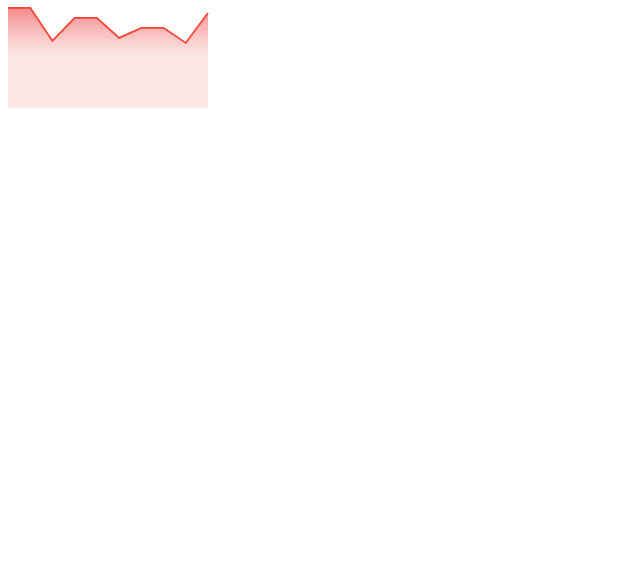
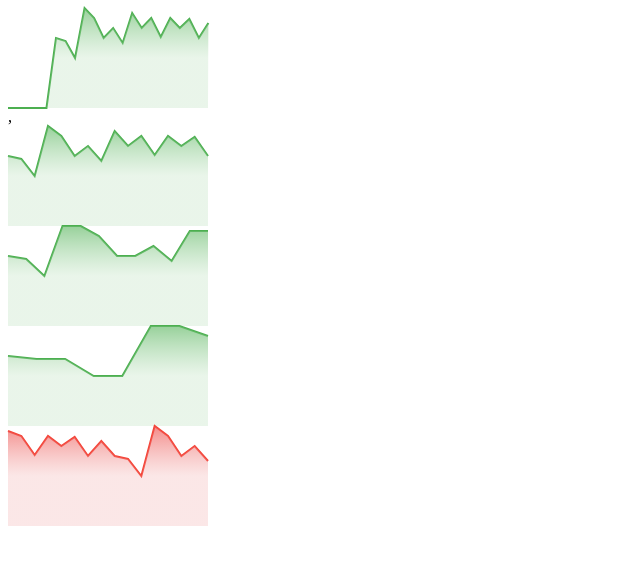
Before and after one commit to curtisupshall/stonks, a React app: page / in a window 1280 px wide. Shown: the top 564 px of the page, without its empty margins (0-640 px from the left). Built offline with nearby package versions, Linux system fonts and the light colour scheme.

Commit message:
Rename to

```diff
--- a/index.html
+++ b/index.html
@@ -1,6 +1,6 @@
 <html>
     <head>
-        <title>Tinyplot</title>
+        <title>Stonks</title>
     </head>
     <body>
         <script src="./node_modules/react/umd/react.development.js"></script>
--- a/package.json
+++ b/package.json
@@ -1,5 +1,5 @@
 {
-  "name": "tinyplot",
+  "name": "stonks",
   "version": "0.0.1",
   "description": "Plot data in a tiny form factor",
   "main": "index.js",
--- a/src/Tinyplot.tsx
+++ b/src/Stonk.tsx
@@ -8,7 +8,7 @@ const normalizeData = (data: number[], granularity: number): number[] => {
         const scale:number  = granularity / data.length
         let normalizedData:number [] = []
         for (let i = 0; i < granularity; i ++) {
-            normalizedData.push(data[Math.floor(i * scale)])
+            normalizedData.push(data[Math.ceil(i * scale)])
         }
         console.log('data out: ', normalizedData)
         return normalizedData
@@ -23,18 +23,22 @@ interface IProps {
     height?: number
 }
 
-export default class Tinyplot extends React.Component<IProps> {
+const DEFAULT_GRANULARITY = 20
+const DEFAULT_HEIGHT = 100
+const DEFAULT_WIDTH = 200
+
+export default class Stonk extends React.Component<IProps> {
     render() {
-        const granularity: number = this.props.granularity || 20
+        const granularity: number = this.props.granularity || DEFAULT_GRANULARITY
+        const isPositive: boolean = this.props.isPositive === false ? false : this.props.data[0] <= this.props.data[this.props.data.length - 1]
         const data: number[] = normalizeData(this.props.data, granularity)
-        const isPositive: boolean = this.props.isPositive === false ? false : data[0] <= data[data.length - 1]
-        const width: number = this.props.width || 200
-        const height: number = this.props.height || 100
+        const width: number = this.props.width || DEFAULT_WIDTH
+        const height: number = this.props.height || DEFAULT_HEIGHT
         const unitWidth: number = width / (granularity - 1)
         console.log('unit width: ', unitWidth)
         const scale: number = 1 / Math.max(...data)
 
-        let x: number = width - unitWidth * (data.length - 1)
+        let x: number = Math.ceil(width - unitWidth * (data.length - 1))
         console.log('initial x:', x)
         let plotString: string = x === 0 ? 'M' : `M0,100 ${x - unitWidth},100`
 
@@ -48,7 +52,7 @@ export default class Tinyplot extends React.Component<IProps> {
         // console.log('dataString: ', dataString)
 
         return (
-            <div className='tinyplot'>
+            <div className='stonk'>
                 <svg
                     preserveAspectRatio='none'
                     width={200}
--- a/src/index.tsx
+++ b/src/index.tsx
@@ -1,12 +1,30 @@
 import * as React from 'react';
 import * as ReactDOM from 'react-dom';
 
-import TinyPlot from './Tinyplot'
+import Stonk from './Stonk'
 
 ReactDOM.render (
-    <TinyPlot
-        data={[100, 67, 90, 70, 80, 65, 95, 80, 90, 72, 90, 80, 89, 70, 86]}
-        granularity={10}
-        />,
+    <div>
+        <Stonk
+            data={[70, 67,50, 100, 90, 70, 80, 65, 95, 80, 90, 72, 90, 80, 89, 70, 86]}
+            granularity={22}
+            />,
+        <Stonk
+            data={[70, 67,50, 100, 90, 70, 80, 65, 95, 80, 90, 72, 90, 80, 89, 70, 86]}
+            granularity={16}
+            />
+        <Stonk
+            data={[70, 67,50, 100, 90, 70, 80, 65, 95, 80, 90, 72, 90, 80, 89, 70, 86]}
+            granularity={12}
+            />
+        <Stonk
+            data={[70, 67,50, 100, 90, 70, 80, 65, 95, 80, 90, 72, 90, 80, 89, 70, 86]}
+            granularity={8}
+        />
+        <Stonk
+            data={[95, 90, 72, 90, 80, 89, 70, 86, 70, 67,50, 100, 90, 70, 80, 65, 52]}
+            granularity={16}
+            />
+    </div>,
 	document.getElementById('app-root')
 )
```
Also changed, not shown: 2 other files (tests, documents, lock files or other folders).
